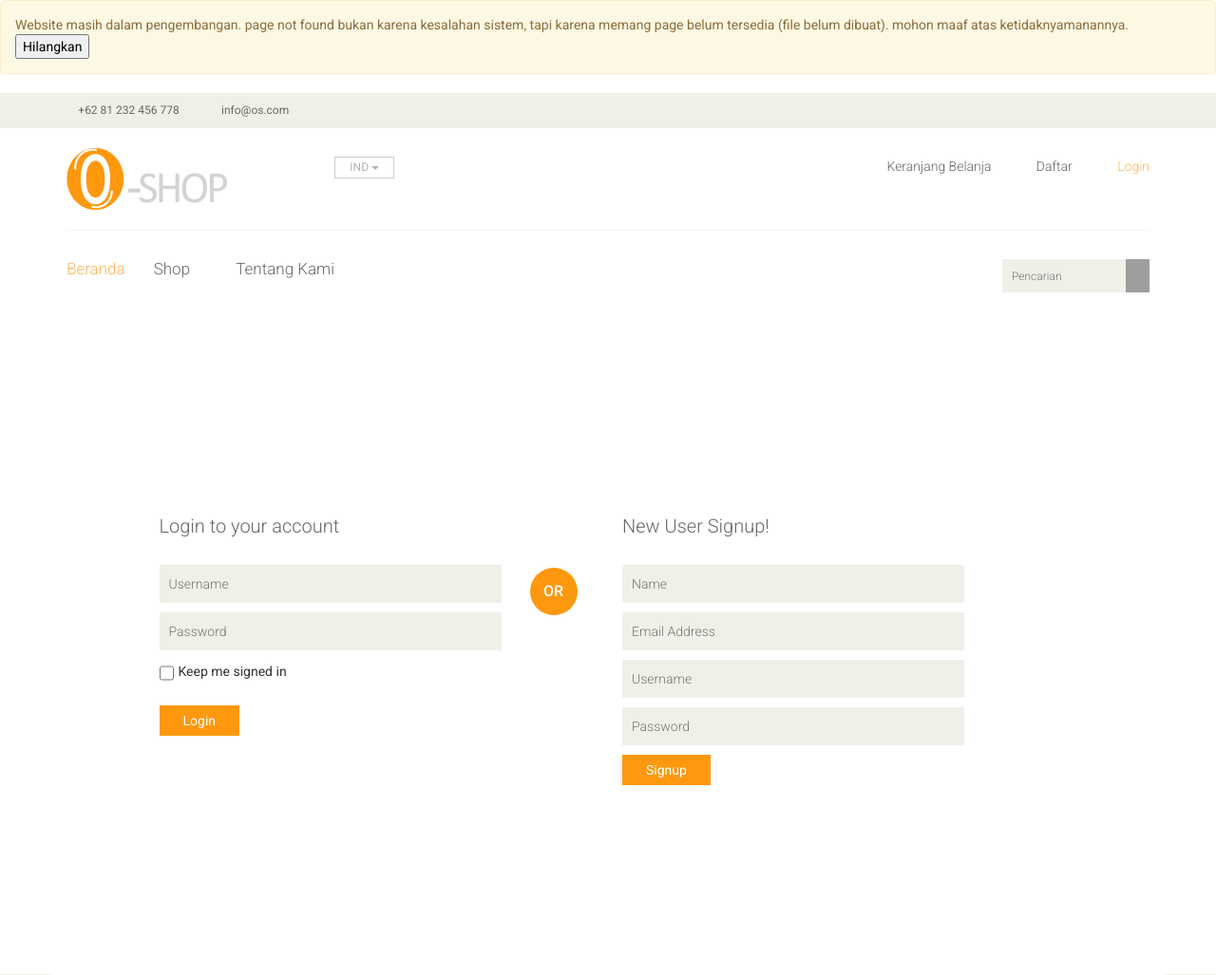
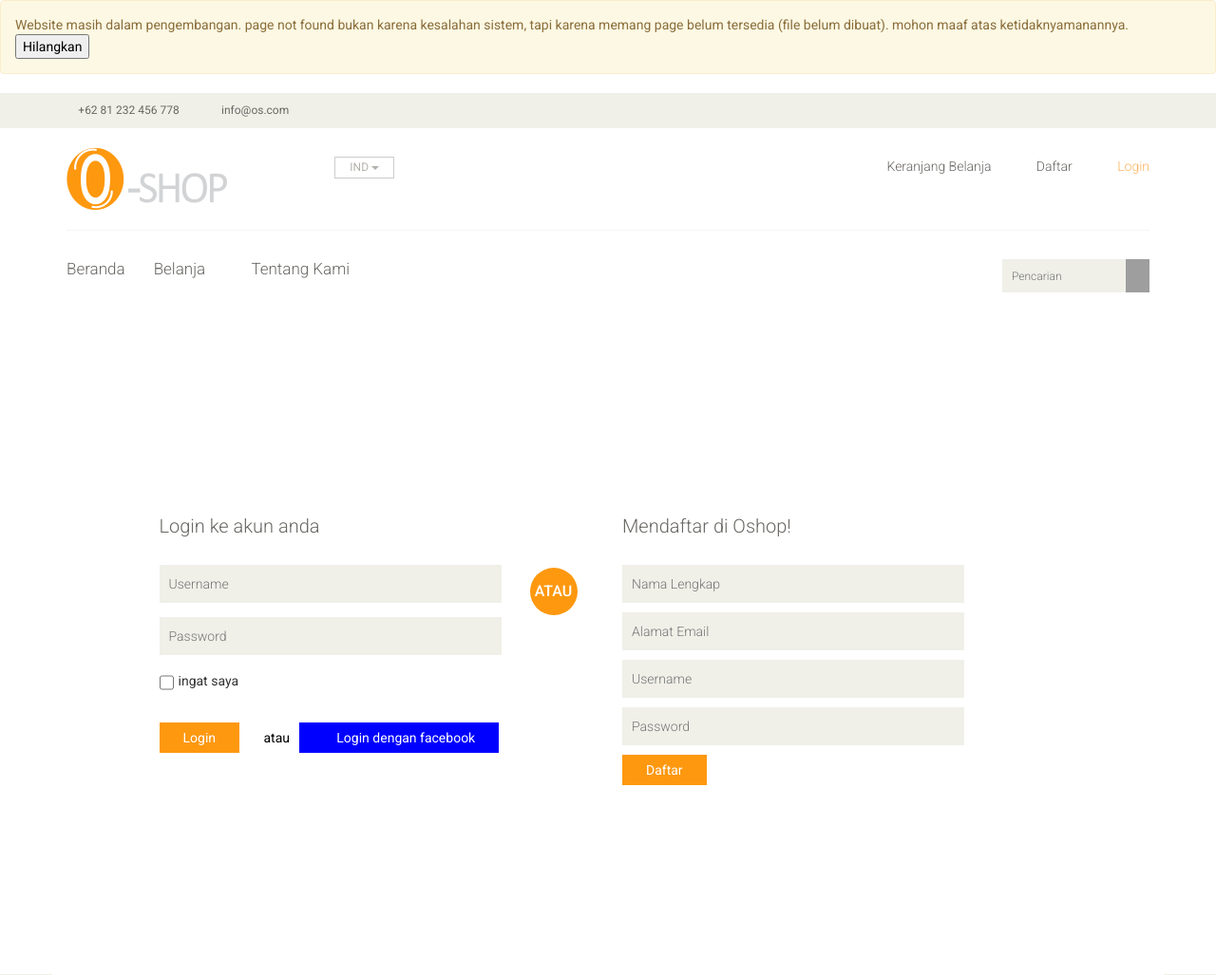
Before and after one commit to ronaldos8/oshop-imk, a CodeIgniter app: page /database/user/login in a window 1280 px wide. Shown: the top 1027 px of the page at 95% size. Run offline with CodeIgniter, Linux system fonts and the light colour scheme; some web fonts are replaced; grey boxes are pictures that could not be loaded.

Commit message:
fiksasi bahasa, login with facebook

```diff
--- a/application/controllers/User.php
+++ b/application/controllers/User.php
@@ -194,6 +194,7 @@ class User extends CI_Controller {
 		$data['slider'] = 0;
 		$data['v_kategori'] = FALSE;
 		$data['isi'] = 'konten/cart';
+		$data['menu_cart'] = 1;
 
 		$this->load->view('main', $data);
 	}
--- a/application/controllers/Welcome.php
+++ b/application/controllers/Welcome.php
@@ -27,6 +27,7 @@ class Welcome extends CI_Controller {
 
 	public function index($order = NULL)
 	{
+		$data['menu_beranda'] = 1;
 		$data['slider'] = 1;
 		$data['isi'] = 'konten/home';
 		$data['title'] = 'Beranda';
--- a/application/views/konten/login.php
+++ b/application/views/konten/login.php
@@ -14,30 +14,50 @@
 				?>
 				<div class="col-sm-4 col-sm-offset-1">
 					<div class="login-form"><!--login form-->
-						<h2>Login to your account</h2>
+						<h2>Login ke akun anda</h2>
 						<form action="<?php echo base_url('user/proses_login'); ?>" method="POST">
-							<input type="text" name="username" placeholder="Username" />
-							<input type="password" name="password" placeholder="Password" />
-							<span>
+							<div class="form-group">
+								<input type="text" name="username" placeholder="Username" />
+							</div>
+							<div class="form-group">
+								<input type="password" name="password" placeholder="Password" />
+							</div>
+							<div class="form-group">
+								<span>
 								<input type="checkbox" class="checkbox">
-								Keep me signed in
-							</span>
-							<button type="submit" class="btn btn-default">Login</button>
+									ingat saya
+								</span>
+							</div>
+							<div class="form-group">
+								<div class="row">
+									<div class="col-md-4" style="margin-top: -7px;">
+										<button type="submit" class="btn btn-default">Login</button>
+									</div>
+									<div class="col-md-1" style="margin-top: -7px; margin-left: -45px; margin-right: 30px; ">
+										<button style="background: white !important; color: black;" type="">atau</button>
+									</div>
+									<div class="col-md-6">
+										<button href="path/to/shopping/cart" class="btn btn-primary" style="background: blue;" aria-label="facebook">
+										  <i class="fa fa-facebook-square" aria-hidden="true"></i> Login dengan facebook
+										</button>
+									</div>
+								</div>
+							</div>
 						</form>
 					</div><!--/login form-->
 				</div>
 				<div class="col-sm-1">
-					<h2 class="or">OR</h2>
+					<h2 class="or">ATAU</h2>
 				</div>
 				<div class="col-sm-4">
 					<div class="signup-form"><!--sign up form-->
-						<h2>New User Signup!</h2>
+						<h2>Mendaftar di Oshop!</h2>
 						<form action="<?php echo base_url('user/proses_daftar'); ?>" method="POST">
-							<input type="text" name="nama_pembeli" placeholder="Name"/>
-							<input type="email" name="email_pembeli" placeholder="Email Address"/>
+							<input type="text" name="nama_pembeli" placeholder="Nama Lengkap"/>
+							<input type="email" name="email_pembeli" placeholder="Alamat Email"/>
 							<input type="text" name="username" value="" placeholder="Username">
 							<input type="password" name="password" placeholder="Password"/>
-							<button type="submit" class="btn btn-default">Signup</button>
+							<button type="submit" class="btn btn-default">Daftar</button>
 						</form>
 					</div><!--/sign up form-->
 				</div>
--- a/application/views/layout/header.php
+++ b/application/views/layout/header.php
@@ -52,16 +52,16 @@
 								<?php
 									if ($this->session->has_userdata('log_user')) {
 								?>
-									<li><a href="<?php echo base_url('produk/wishlist'); ?>"><i class="fa fa-star"></i> Wishlist</a></li>
+									<li class="<?php if(isset($menu_wishlist)) echo "active"; ?>"><a href="<?php echo base_url('produk/wishlist'); ?>"><i class="fa fa-star"></i> Wishlist</a></li>
 								<?php
 									}
 								?>
 								<!-- <li><a href="#"><i class="fa fa-crosshairs"></i> Checkout</a></li> -->
-								<li><a href="<?php echo base_url('user/cart'); ?>"><i class="fa fa-shopping-cart"></i> Keranjang Belanja</a></li>
+								<li class="<?php if(isset($menu_cart)) echo "active"; ?>"><a href="<?php echo base_url('user/cart'); ?>"><i class="fa fa-shopping-cart"></i> Keranjang Belanja</a></li>
 								<?php
 									if (!$this->session->has_userdata('log_user')) {
 								?>
-									<li><a href="<?php echo base_url('user/login'); ?>"><i class="fa fa-plus-square-o"></i> Daftar</a></li>
+									<li <?php if(isset($menu_login)) echo "active"; ?>><a href="<?php echo base_url('user/login'); ?>"><i class="fa fa-plus-square-o"></i> Daftar</a></li>
 									<li><a href="<?php echo base_url('user/login'); ?>" class="<?php if(isset($menu_login)) echo $menu_login; ?>"><i class="fa fa-lock"></i> Login</a></li>
 								<?php
 									}else {
@@ -94,8 +94,8 @@
 						</div>
 						<div class="mainmenu pull-left">
 							<ul class="nav navbar-nav collapse navbar-collapse">
-								<li><a href="<?php echo base_url(); ?>" class="active">Beranda</a></li>
-								<li class="dropdown"><a href="#">Shop<i class="fa fa-angle-down"></i></a>
+								<li><a href="<?php echo base_url(); ?>" class="<?php if(isset($menu_beranda)) echo "active"; ?>">Beranda</a></li>
+								<li class="dropdown" class="<?php if(isset($menu_shop)) echo "active"; ?>"><a href="#">Belanja<i class="fa fa-angle-down"></i></a>
                                     <ul role="menu" class="sub-menu">
                                         <li><a href="shop.html">Produk</a></li>
 										<li><a href="product-details.html">Kategori</a></li>
@@ -103,7 +103,7 @@
 										<li><a href="login.html">Pengiriman</a></li>
                                     </ul>
                                 </li>
-								<li><a href="contact-us.html">Tentang Kami</a></li>
+								<li class="<?php if(isset($menu_about)) echo "active"; ?>"><a href="contact-us.html">Tentang Kami</a></li>
 							</ul>
 						</div>
 					</div>
```
Also changed, not shown: application/views/konten/pembayaran.php (+19 -1 lines), assets/images/atm/bca.png (added), assets/images/atm/bni.png (added), assets/images/atm/bri.png (added), assets/images/atm/mandiri.png (added).
